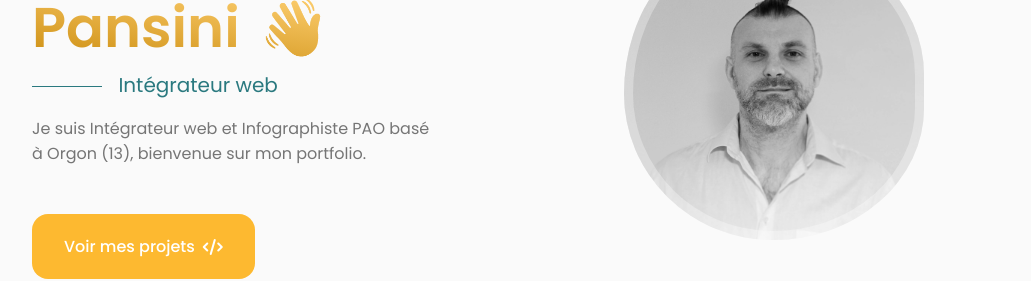
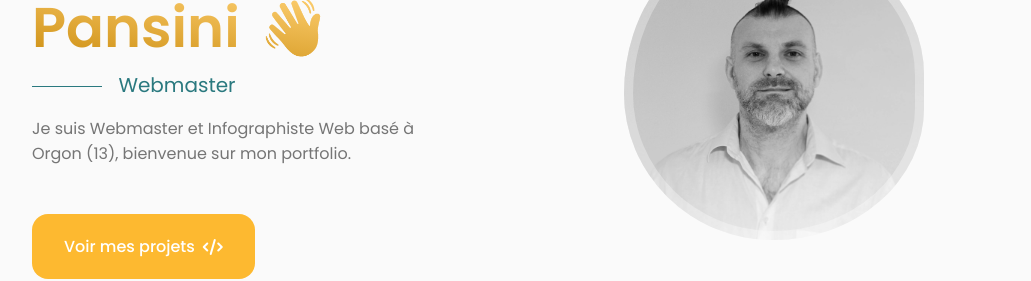
Before and after one commit to sebneedles/new-react-portfolio, a React (Create React App) app in the folder frontend/: page / in a window 1280 px wide. Shown: the part 284-565 px from the top of the page, without its empty margins (124-1155 px from the left). Built offline with nearby package versions, Linux system fonts and the light colour scheme.

Commit message:
Homepage title change

```diff
--- a/frontend/src/pages/about/About.jsx
+++ b/frontend/src/pages/about/About.jsx
@@ -23,7 +23,7 @@ const About = () => {
               entreprise qui me fera confiance et me permettra de mettre en
               avant mes compétences acquises durant ces dernières années.
               J’apprend au quotidien et me tiens informé des nouvelles technos
-              web et mobile pour enrichir mes connaissances en intégration web.
+              web et mobile pour enrichir mes connaissances de webmaster.
             </p>
             <a download="" href={CV} className="button button--flex">
               Télécharger le CV
--- a/frontend/src/pages/home/DataHome.jsx
+++ b/frontend/src/pages/home/DataHome.jsx
@@ -6,10 +6,10 @@ const Data = () => {
       <h1 className="home__title">
         Sébastien Pansini <span className="home__hand">👋 </span>
       </h1>
-      <h3 className="home__subtitle">Intégrateur web</h3>
+      <h3 className="home__subtitle">Webmaster</h3>
       <p className="home__description">
-        Je suis Intégrateur web et Infographiste PAO basé à Orgon (13),
-        bienvenue sur mon portfolio.
+        Je suis Webmaster et Infographiste Web basé à Orgon (13), bienvenue sur
+        mon portfolio.
       </p>
       <a href="#portfolio" className="button button--flex">
         Voir mes projets<i className="fas fa-code button__icon"></i>
```
